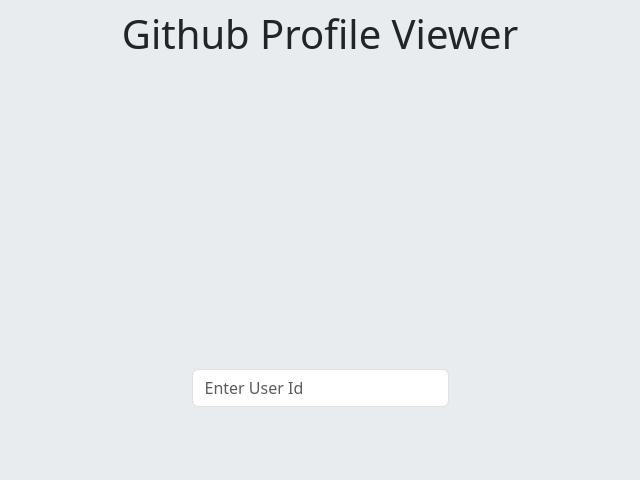
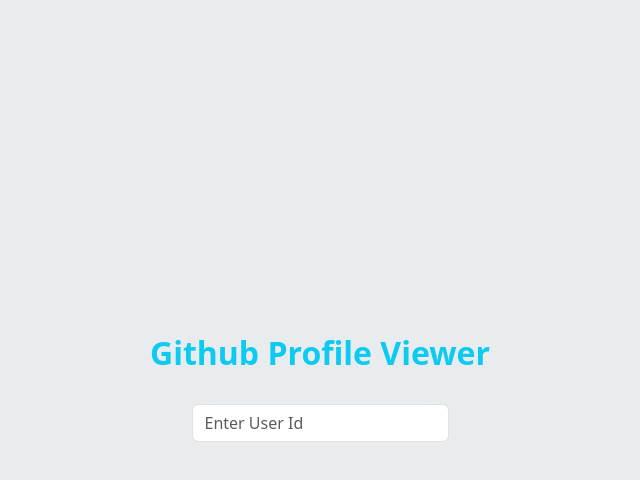
Before and after one commit to sudeepjhs/github-finder, a plain HTML site: page index.html in a window 1280 px wide. Shown: the whole page, without its empty margins (320-960 px from the left). Drawn offline with nearby package versions, Linux system fonts and the light colour scheme.

Commit message:
Update header

```diff
--- a/index.html
+++ b/index.html
@@ -16,7 +16,7 @@
   <body
     class="bg-body-secondary d-flex justify-content-center align-items-center w-100 flex-column gap-4"
   >
-    <h1 class='position-absolute' style='top: 10px;'>Github Profile Viewer</h1>
+    <h1 class='h2 fw-bold text-info'>Github Profile Viewer</h1>
     <form id="form">
       <input
         type="text"
```
